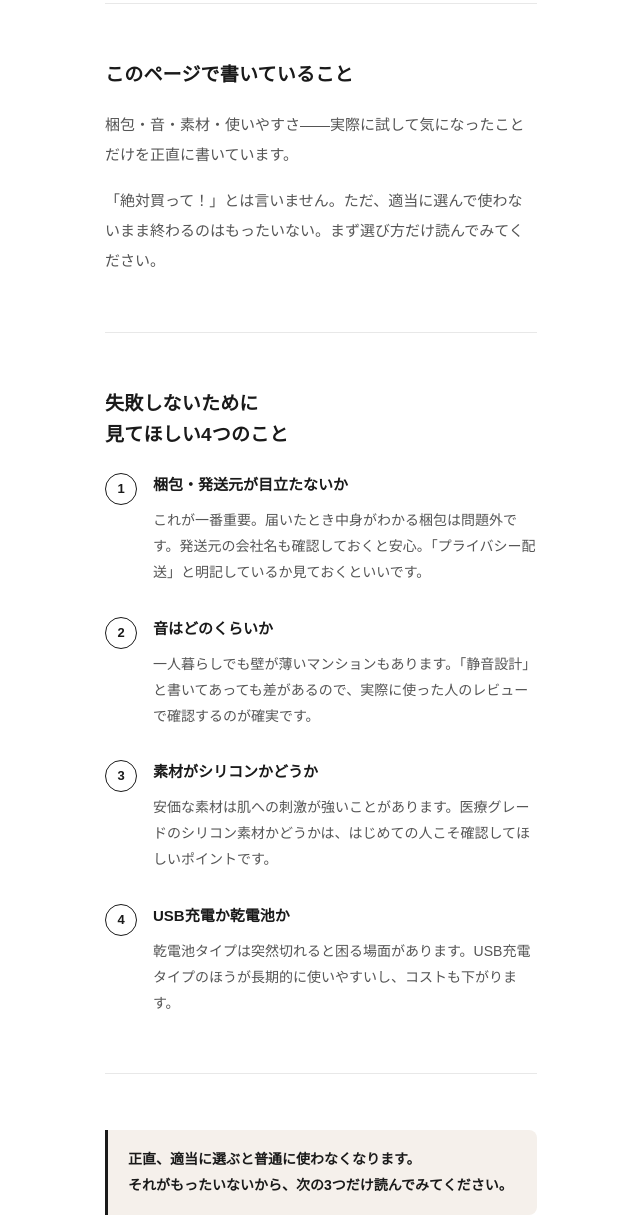
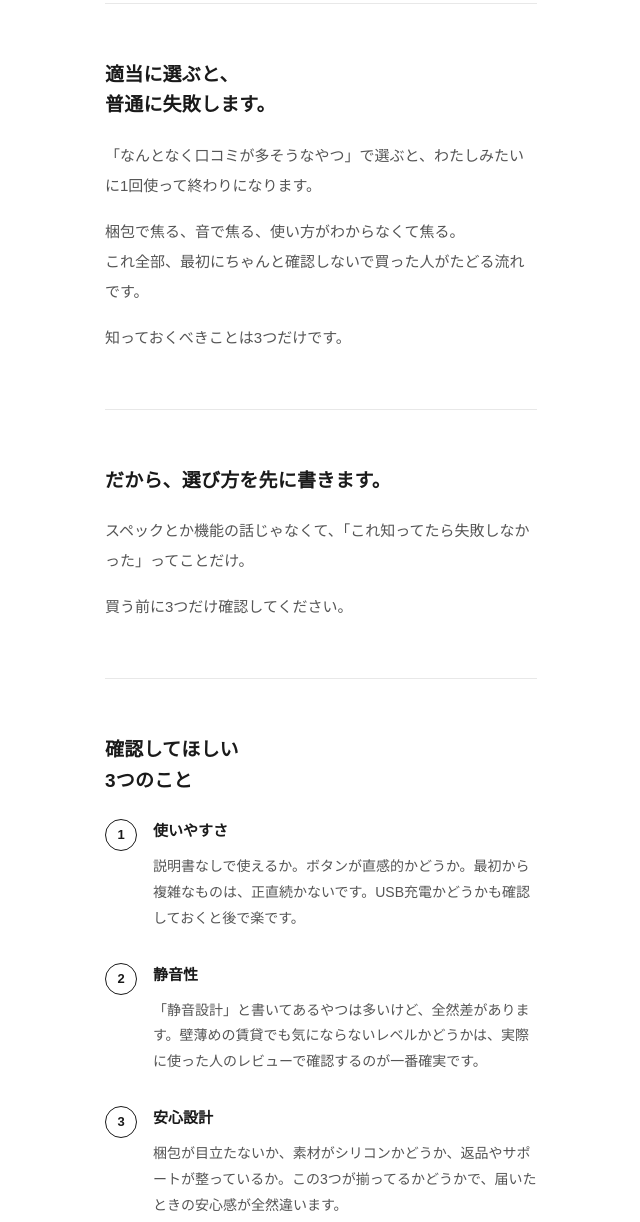
Before and after one commit to ksk0327/affiliate-lp, a plain HTML site: page index.html in a window 1280 px wide. Shown: the part 1024-2246 px from the top of the page, without its empty margins (319-959 px from the left). Drawn offline with Linux system fonts and the light colour scheme.

Commit message:
restructure LP: add problem section, fix criteria to 3 items per brief

```diff
--- a/index.html
+++ b/index.html
@@ -26,7 +26,7 @@
 
   <main>
 
-    <!-- ② 共感パート（失敗体験） -->
+    <!-- ② 共感（失敗体験） -->
     <section class="section" id="empathy">
       <div class="empathy-box">
         <h2 class="empathy-box__title">正直に言うと、<br>わたし最初に失敗してます。</h2>
@@ -41,65 +41,75 @@
         </p>
         <p>
           「調べても業者っぽいサイトしか出てこない」<br>
-          「本当に使ってる女性の声が見つからない」<br>
+          「本当に使ってる女性の声が全然見つからない」<br>
           「そもそも何を基準に選べばいいかわからない」
         </p>
         <p class="empathy-box__end">
-          その気持ち、すごくわかります。<br>だから自分の体験を正直に書くことにしました。
+          その気持ち、すごくわかります。<br>
+          だから自分の体験を正直に書くことにしました。
         </p>
       </div>
     </section>
 
     <hr class="divider">
 
-    <!-- ③ 解決提案 -->
-    <section class="section" id="solution">
-      <h2 class="section__title">このページで書いていること</h2>
+    <!-- ③ 問題提起 -->
+    <section class="section" id="problem">
+      <h2 class="section__title">適当に選ぶと、<br>普通に失敗します。</h2>
       <p>
-        梱包・音・素材・使いやすさ——実際に試して気になったことだけを正直に書いています。
+        「なんとなく口コミが多そうなやつ」で選ぶと、わたしみたいに1回使って終わりになります。
       </p>
       <p>
-        「絶対買って！」とは言いません。ただ、適当に選んで使わないまま終わるのはもったいない。まず選び方だけ読んでみてください。
+        梱包で焦る、音で焦る、使い方がわからなくて焦る。<br>
+        これ全部、最初にちゃんと確認しないで買った人がたどる流れです。
+      </p>
+      <p class="section__accent">
+        知っておくべきことは3つだけです。
       </p>
     </section>
 
     <hr class="divider">
 
-    <!-- ④ 選び方（4つ） -->
+    <!-- ④ 解決提案 -->
+    <section class="section" id="solution">
+      <h2 class="section__title">だから、選び方を先に書きます。</h2>
+      <p>
+        スペックとか機能の話じゃなくて、「これ知ってたら失敗しなかった」ってことだけ。
+      </p>
+      <p>
+        買う前に3つだけ確認してください。
+      </p>
+    </section>
+
+    <hr class="divider">
+
+    <!-- ⑤ 選定基準（3つ） -->
     <section class="section" id="guide">
       <h2 class="section__title">
-        失敗しないために<br>見てほしい4つのこと
+        確認してほしい<br>3つのこと
       </h2>
 
       <div class="step">
         <div class="step__num">1</div>
         <div class="step__body">
-          <strong>梱包・発送元が目立たないか</strong>
-          <p>これが一番重要。届いたとき中身がわかる梱包は問題外です。発送元の会社名も確認しておくと安心。「プライバシー配送」と明記しているか見ておくといいです。</p>
+          <strong>使いやすさ</strong>
+          <p>説明書なしで使えるか。ボタンが直感的かどうか。最初から複雑なものは、正直続かないです。USB充電かどうかも確認しておくと後で楽です。</p>
         </div>
       </div>
 
       <div class="step">
         <div class="step__num">2</div>
         <div class="step__body">
-          <strong>音はどのくらいか</strong>
-          <p>一人暮らしでも壁が薄いマンションもあります。「静音設計」と書いてあっても差があるので、実際に使った人のレビューで確認するのが確実です。</p>
+          <strong>静音性</strong>
+          <p>「静音設計」と書いてあるやつは多いけど、全然差があります。壁薄めの賃貸でも気にならないレベルかどうかは、実際に使った人のレビューで確認するのが一番確実です。</p>
         </div>
       </div>
 
       <div class="step">
         <div class="step__num">3</div>
         <div class="step__body">
-          <strong>素材がシリコンかどうか</strong>
-          <p>安価な素材は肌への刺激が強いことがあります。医療グレードのシリコン素材かどうかは、はじめての人こそ確認してほしいポイントです。</p>
-        </div>
-      </div>
-
-      <div class="step">
-        <div class="step__num">4</div>
-        <div class="step__body">
-          <strong>USB充電か乾電池か</strong>
-          <p>乾電池タイプは突然切れると困る場面があります。USB充電タイプのほうが長期的に使いやすいし、コストも下がります。</p>
+          <strong>安心設計</strong>
+          <p>梱包が目立たないか、素材がシリコンかどうか、返品やサポートが整っているか。この3つが揃ってるかどうかで、届いたときの安心感が全然違います。</p>
         </div>
       </div>
     </section>
@@ -107,14 +117,14 @@
     <hr class="divider">
 
     <!-- 離脱防止 -->
-    <section class="section" id="warning">
+    <section class="section section--tight" id="warning">
       <div class="warning-note">
         正直、適当に選ぶと普通に使わなくなります。<br>
         それがもったいないから、次の3つだけ読んでみてください。
       </div>
     </section>
 
-    <!-- ⑤ 商品紹介（3つ） -->
+    <!-- ⑥ 商品紹介（3つ） -->
     <section class="section section--products" id="products">
       <h2 class="section__title">実際に試してよかった3つ</h2>
 
@@ -131,7 +141,7 @@
           <span class="tag">返品OK</span>
         </div>
         <p class="card__desc">
-          届いた箱は本当に普通の通販と同じ。会社名も中身がわからない表記で、これだけで安心した。振動は10段階あるけど最初は弱めから使えるし、シリコン素材でべたつかない。「はじめてで何もわからない」状態でも普通に使えました。充電もUSBで楽。
+          届いた箱、ほんとに普通の通販と同じでした。会社名も中身がわからない表記で、それだけで安心した。振動は10段階あるけど最初は弱めから使えるし、シリコン素材でべたつかない。「はじめてで何もわからない」状態でも普通に使えました。
         </p>
         <!-- ▼ アフィリエイトリンクを差し替える（ASP発行URLをそのまま貼る） -->
         <a href="#" class="btn btn--fill" target="_blank" rel="noopener noreferrer">
@@ -145,7 +155,7 @@
         <p class="card__rank">NO.2 ／ 静音タイプ</p>
         <!-- ▼ 商品名を差し替える -->
         <h3 class="card__name">商品名B（仮）</h3>
-        <p class="card__reason">音が気になって踏み出せない人には、これが一番安心</p>
+        <p class="card__reason">音が気になってずっと踏み出せなかった人へ</p>
         <div class="card__tags">
           <span class="tag">業界最静音クラス</span>
           <span class="tag">シリコン素材</span>
@@ -153,7 +163,7 @@
           <span class="tag">USB充電</span>
         </div>
         <p class="card__desc">
-          音が気になってずっと買えなかった人向け。「静か」って書いてあるやつはたくさんあるけど、これは本当に違った。換気扇つけてたらほぼ聞こえないレベル。壁薄めの賃貸でも使ってて気になったことは一度もなかった。防水なのでお風呂でも使えるのも地味にうれしかった。
+          「静か」って書いてあるやつはたくさんあるけど、これは本当に違った。換気扇つけてたらほぼ聞こえないレベル。壁薄めの賃貸でも使ってて気になったことは一度もなかった。音気にしてたけど、これはほぼ気にならなかったです。
         </p>
         <!-- ▼ アフィリエイトリンクを差し替える（ASP発行URLをそのまま貼る） -->
         <a href="#" class="btn btn--outline" target="_blank" rel="noopener noreferrer">
@@ -167,7 +177,7 @@
         <p class="card__rank">NO.3 ／ コンパクトタイプ</p>
         <!-- ▼ 商品名を差し替える -->
         <h3 class="card__name">商品名C（仮）</h3>
-        <p class="card__reason">収納・隠す場所に困りたくない人向け</p>
+        <p class="card__reason">隠す場所・収納で悩みたくない人へ</p>
         <div class="card__tags">
           <span class="tag">手のひらサイズ</span>
           <span class="tag">見た目がコスメっぽい</span>
@@ -175,27 +185,27 @@
           <span class="tag">価格が手頃</span>
         </div>
         <p class="card__desc">
-          手のひらに収まるサイズで、引き出しに入れてもかさばらない。見た目がコスメか美容器具っぽくて、誰かに見られても全然大丈夫な感じ。「どこに置こう、どう隠そう」という心配がゼロだったのが一番ストレスなかった。価格も試しやすい帯なので、最初の1本に迷ってる人にもいい。
+          手のひらに収まるサイズで、引き出しに入れてもかさばらない。見た目がコスメっぽくて、誰かに見られても全然大丈夫な感じ。「どこに置こう」って悩まなくて済んだのが、一番ストレスなかった。
         </p>
         <!-- ▼ アフィリエイトリンクを差し替える（ASP発行URLをそのまま貼る） -->
         <a href="#" class="btn btn--outline" target="_blank" rel="noopener noreferrer">
           詳しく見る →
         </a>
-        <p class="cta-push">隠す場所・収納で悩みたくない人に、いちばん合ってると思います。</p>
+        <p class="cta-push">置き場所・収納で悩みたくない人に、いちばん合ってると思います。</p>
       </article>
     </section>
 
     <hr class="divider">
 
-    <!-- ⑥ CTA -->
+    <!-- ⑦ CTA -->
     <section class="section cta-section" id="cta">
       <div class="cta-box">
-        <h2 class="cta-box__title">迷ったら、NO.1から見てみてください</h2>
+        <h2 class="cta-box__title">迷ったら①から<br>選べば大きく外さないです</h2>
         <p class="cta-box__desc">
-          3つ読んでみて気になったものをタップしてみてください。公式ページに飛ぶだけなので、そこで最終確認してから決めるのが一番安心です。
+          気になったものをタップするだけでOKです。公式ページに飛ぶので、そこで最終確認してから決めるのが一番安心です。
         </p>
         <p class="cta-box__voice">
-          「迷ったらNO.1」で間違いないと思います。
+          「とりあえずNO.1」で間違いないと思います。
         </p>
         <!-- ▼ NO.1と同じリンクを貼る -->
         <a href="#" class="btn btn--fill btn--wide" target="_blank" rel="noopener noreferrer">
```
